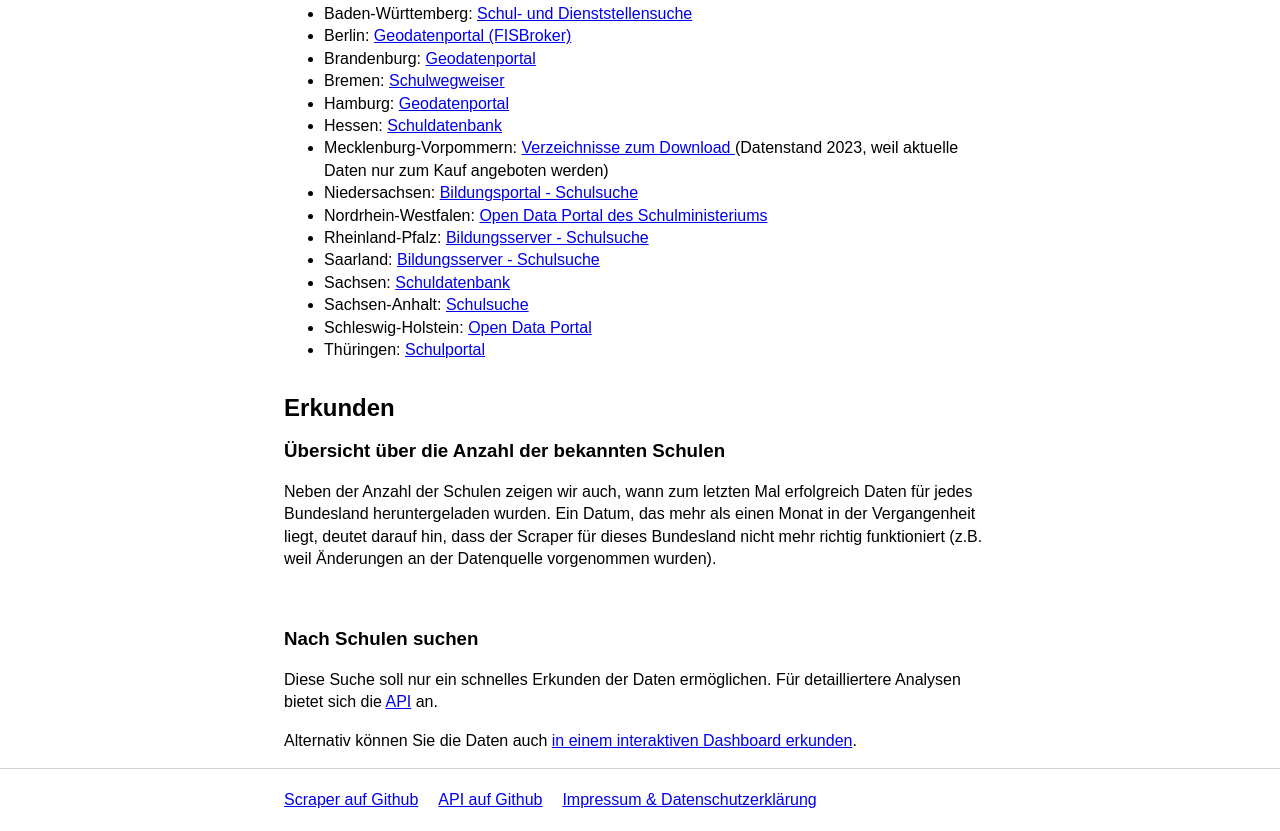
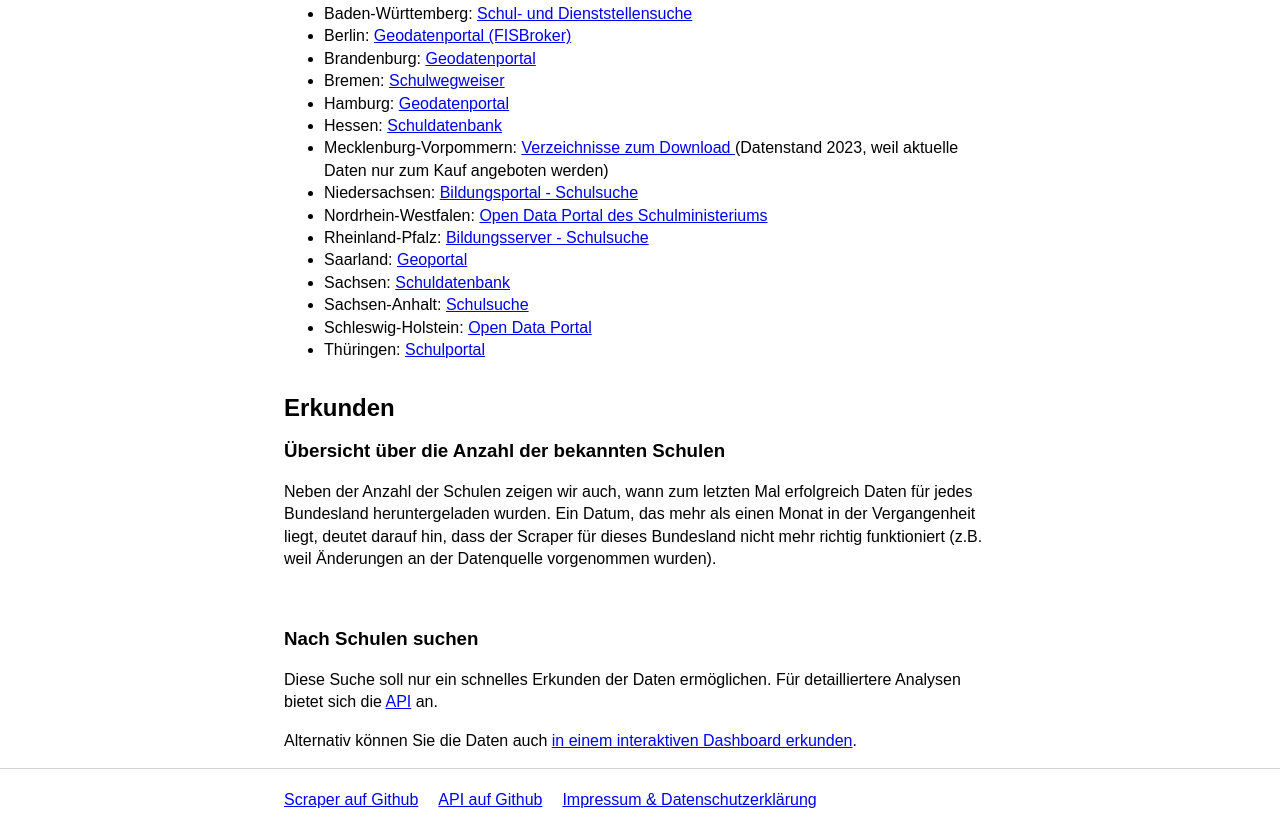
Before and after one commit to codeforberlin/jedeschule-website, a plain HTML site: page index.html in a window 1280 px wide. Shown: the part 888-1719 px from the top of the page. Drawn offline with Linux system fonts and the light colour scheme.

Commit message:
Update data source for Saarland

```diff
--- a/index.html
+++ b/index.html
@@ -81,8 +81,7 @@
             Schulministeriums</a></li>
         <li>Rheinland-Pfalz: <a href="https://bildung.rlp.de/schulen">Bildungsserver - Schulsuche</a></li>
         <li>Saarland: <a
-                href="https://www.saarland.de/mbk/DE/portale/bildungsserver/schulen-und-bildungswege/schuldatenbank">Bildungsserver
-            - Schulsuche</a></li>
+                href="https://geoportal.saarland.de/arcgis/services/Internet/Staatliche_Dienste/MapServer/WFSServer?SERVICE=WFS&REQUEST=GetFeature&typeName=Staatliche%5FDienste:Schulen%5FSL">Geoportal</a></li>
         <li>Sachsen: <a href="https://schuldatenbank.sachsen.de/index.php?id=30">Schuldatenbank</a></li>
         <li>Sachsen-Anhalt: <a
                 href="https://www.bildung-lsa.de/ajax.php?m=getSSResult&q=&lk=-1&sf=-1&so=-1&timestamp=1480082277128/">Schulsuche</a>
```
